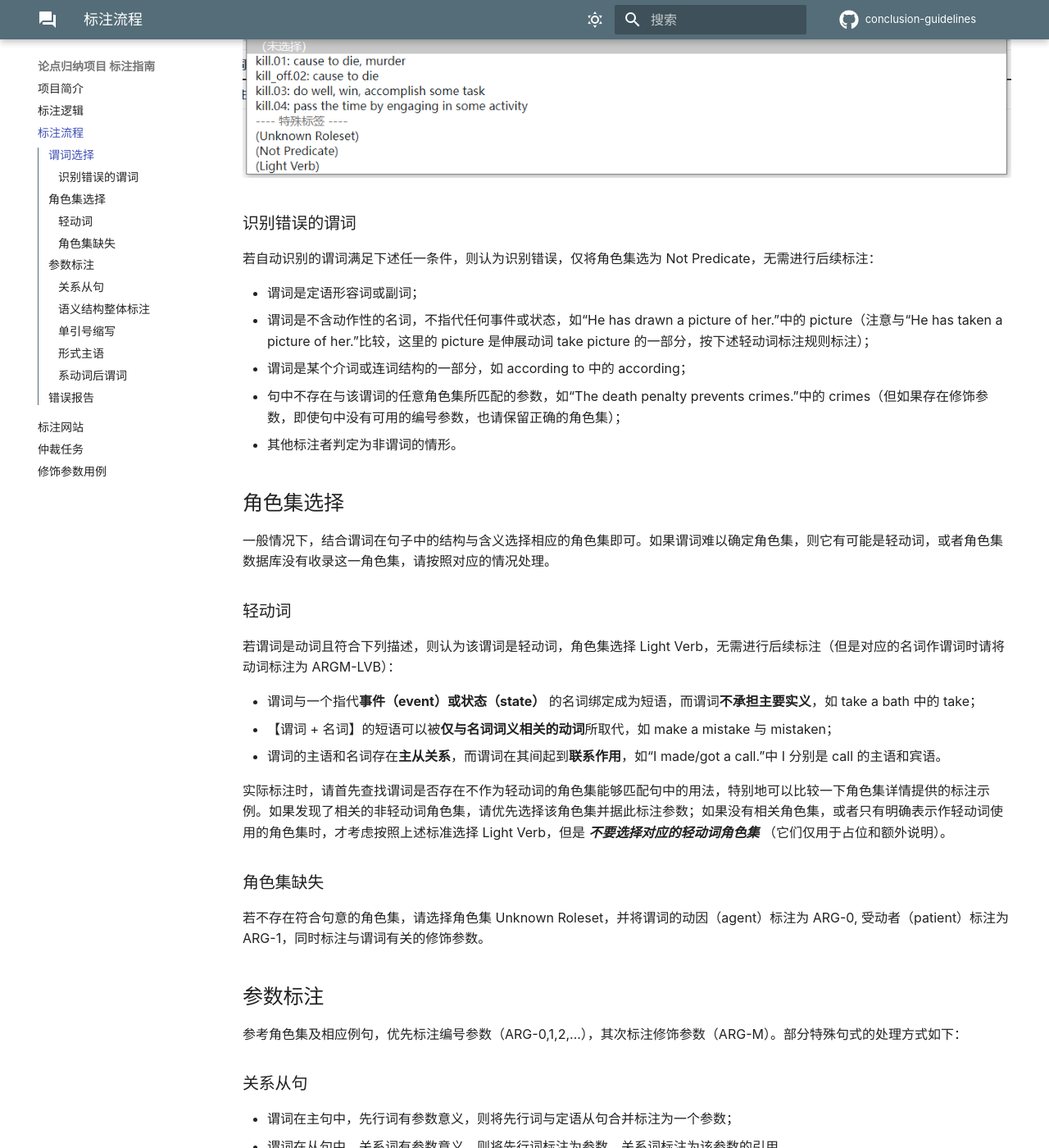
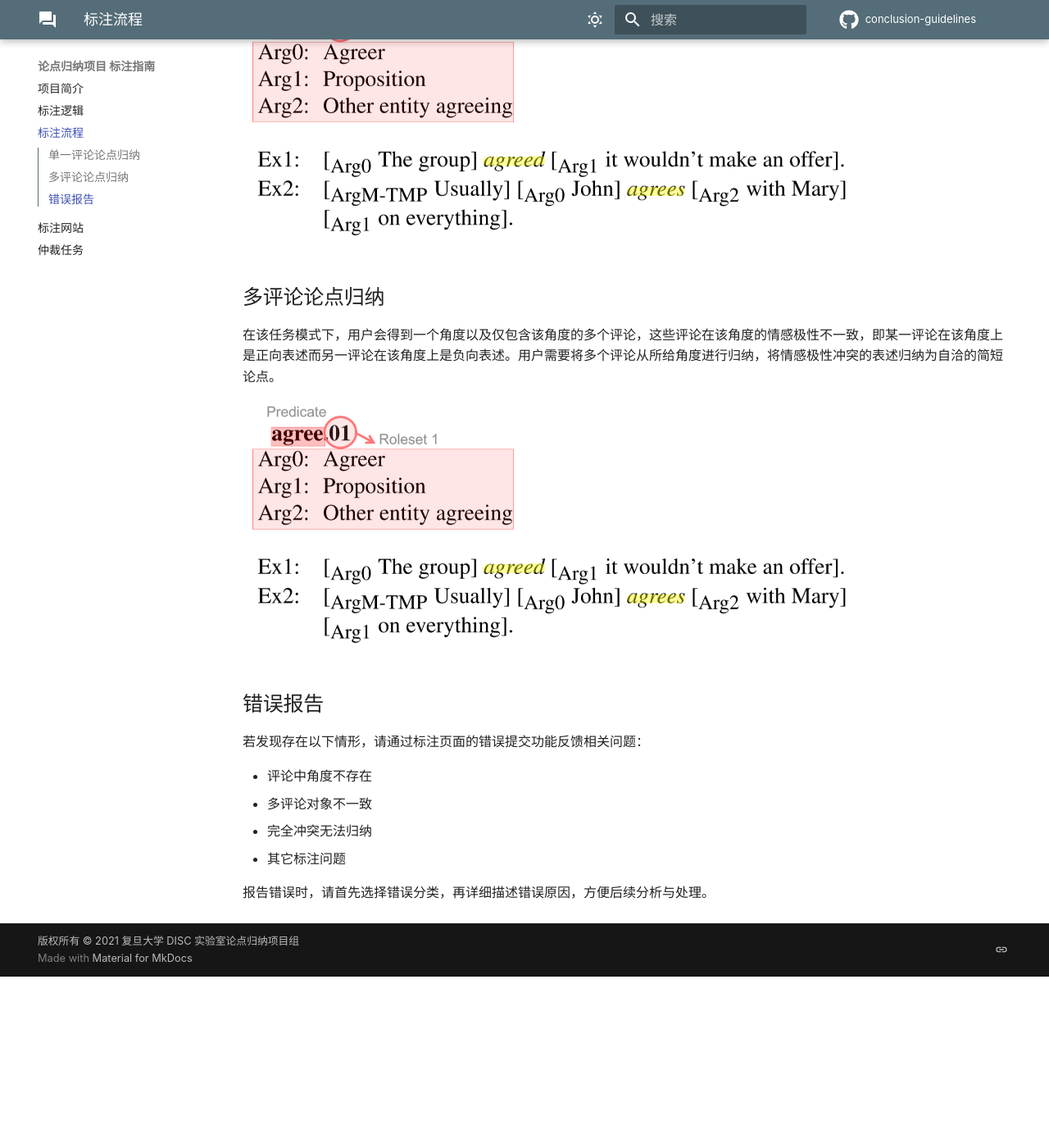
Before and after one commit to sunlibo2390/conclusion-guidelines, an MkDocs documentation site: the page built from docs/process.md, in a window 1280 px wide and 1400 px high, scrolled down 423 px. Shown: the whole window at 82% size. Built offline with MkDocs 1.6.1 and Material for MkDocs 9.7.7, drawn with Linux system fonts in a browser that asks for light colours; comment, search, counter and statistics services are not loaded; after the commit the page ends 1614 px from its top, so only the background shows below that; some of the changed text lies outside the part shown.

Commit message:
更改了标注页面

```diff
--- a/docs/modifier.md
+++ /dev/null
@@ -1,237 +0,0 @@
-# 修饰参数用例
-
-## 语义修饰参数
-
-### ARGM-COM（伴随 Comitatives）
-
-行使动作的伴随者：与谁一起完成了某项动作。
-
-=== "例句一"
-    I sang a song with my sister.
-
-    | ARG0 | REL  | ARG1   | *ARGM-COM*           |
-    | :--: | :--: | :----: | :------------------: |
-    | I    | sang | a song | ***with my sister*** |
-
-### ARGM-LOC（方位 Locatives）
-
-动作的发生地点；可为物理方位，也可为抽象位置。
-
-=== "例句一"
-    He was born in Japan.
-
-    | ARG1 | REL  | *ARGM-LOC*     |
-    | :--: | :--: | :------------: |
-    | He   | born | ***in Japan*** |
-
-=== "例句二"
-    In his ruling, Judge Curry added an additional $55 million to the commission ’s calculations.
-
-    | *ARGM-LOC*          | ARG0        | REL   | ARG1                       | ARG2                              |
-    | :-----------------: | :---------: | :---: | :------------------------: | :-------------------------------: |
-    | ***In his ruling*** | Judge Curry | added | an additional $ 55 million | to the commission ’s calculations |
-
-### ARGM-DIR（方向 Directional）
-
-动作的发生路径；当没有明确路径时，应标注为 LOC。例如，walk along the road 属方向，walk around the countryside 属方位。
-
-=== "例句一"
-    The congressman snapped back that there had been enough studies of the issue.
-
-    | ARG0            | REL     | *ARGM-DIR* | ARG1                                            |
-    | :-------------: | :-----: | :--------: | :---------------------------------------------: |
-    | The congressman | snapped | ***back*** | that there had been enough studies of the issue |
-
-### ARGM-GOL（目标 Goal）
-
-动作的目标、对象等，或实际动作的终点，一般以 for 和 to 为标志词。
-
-=== "例句一"
-    The child fed the cat for her mother.
-
-    | ARG0      | REL | ARG1    | *ARGM-GOL*           |
-    | :-------: | :-: | :-----: | :------------------: |
-    | The child | fed | the cat | ***for her mother*** |
-
-=== "例句二"
-    We publicized to the masses our determination to fight against evil.
-
-    | ARG0 | REL        | *ARGM-GOL*          | ARG1                                    |
-    | :--: | :--------: | :-----------------: | :-------------------------------------: |
-    | We   | publicized | ***to the masses*** | our determination to fight against evil |
-
-### ARGM-MNR（形式 Manner）
-
-动作是“怎样”行使的，可用以 how 开头的问句对其提问。
-
-=== "例句一"
-    Workers mechanically mixed the dry fibers in a process used to make filters.
-
-    | ARG0    | *ARGM-MNR*         | REL   | ARG1           | ARGM-LOC                          |
-    | :-----: | :----------------: | :---: | :------------: | :-------------------------------: |
-    | Workers | ***mechanically*** | mixed | the dry fibers | in a process used to make filters |
-
-### ARGM-TMP（时间 Temporal）
-
-动作与时间相关的信息，例如：
-
-- 发生时间：in 1987、last Wednesday、soon、immediately
-- 发生频率：often、always、sometimes
-- 发生顺序：first、ninth、last（注意与空间顺序区分）
-- 重复：again、repeatedly
-
-=== "例句一"
-    Four of the five surviving workers have asbestos-related diseases, including three with recently diagnosed cancer.
-
-    | *ARGM-TMP*     | REL       | ARG2   |
-    | :------------: | :-------: | :----: |
-    | ***recently*** | diagnosed | cancer |
-
-### ARGM-EXT（程度 Extent）
-
-动作导致的数量变化，主要包括：
-
-- 数值：“They raised prices **by 15 percent**.”
-- 量词：a lot、least、incredibly、extremely、really
-- 比较词：“He raised prices **more than she did**.”
-
-=== "例句一"
-    "An active 55-year-old in Boca Raton may care more about Senior Olympic games," she says.
-
-    | ARG0                                 | ARGM-MOD | REL  | *ARGM-EXT* | ARG1                       |
-    | :----------------------------------: | :------: | :--: | :--------: | :------------------------: |
-    | An active 55- year-old in Boca Raton | may      | care | ***more*** | about Senior Olympic games |
-
-### ARGM-REC（反身代词 Reciprocals）
-
-作副词时的 himself、itself、themselves、each other、own 等，通常指示句中的 ARG1 成分。
-
-=== "例句一"
-    But voters decided that if the stadium was such a good idea someone would build it himself.
-
-    | ARGM-ADV                            | ARG0    | ARGM-MOD | REL   | ARG1 | *ARGM-REC*    |
-    | :---------------------------------: | :-----: | :------: | :---: | :--: | :-----------: |
-    | if the stadium was such a good idea | someone | would    | build | it   | ***himself*** |
-
-### ARGM-PRD（次要述谓 Secondary Prediction）
-
-自身具备谓词结构的修饰语，一般修饰动词的其他参数而非动词本身。典型例子包括：
-
-- 结果体：“The boys pinched them **dead**.”“She kicked the locker lid **shut**.”
-- 描述体：“**Rosy-cheeked**, Santa came down the chimney.”
-- as 短语：“It is supplied **as security in the transaction**.”（注意与“as ... as ...”结构区分）
-
-=== "例句一"
-    This wage inflation is bleeding the NFL dry, the owners contend.
-
-    | ARG0                | REL      | ARG1    | *ARGM-PRD* |
-    | :-----------------: | :------: | :-----: | :--------: |
-    | This wage inflation | bleeding | the NFL | ***dry***  |
-
-### ARGM-PRP（动机从句 Purpose）
-
-动作的动机，典型标志有 for、to、in order to 和 so that 等。
-
-=== "例句一"
-    More than a few CEOs say the redcarpet treatment tempts them to return to a heartland city for future meetings.
-
-    | ARG1 | REL    | ARG4                | *ARGM-PRP*                |
-    | :--: | :----: | :-----------------: | :-----------------------: |
-    | them | return | to a heartland city | ***for future meetings*** |
-
-### ARGM-CAU（原因从句 Cause）
-
-动作的理由，典型标志有 because、due to 以及 why 引导的从句。若标注者无法分别参数的属性是动机还是原因，默认选择原因作为标签。
-
-=== "例句一"
-    Pro-forma balance sheets clearly show why Cray Research favored the spinoff.
-
-    | *ARGM-CAU* | ARG0          | REL     | ARG1        |
-    | :--------: | :-----------: | :-----: | :---------: |
-    | ***why***  | Cray Research | favored | the spinoff |
-
-## 语法修饰参数
-
-### ARGM-MOD（情态动词 Modal）
-
-包括 will、may、can、must、shall、might、should、could 和 would 等。例句略。
-
-### ARGM-NEG（否定词 Negation）
-
-包含 not、n't、never、no longer 以及其他表否定的句子。注意 **never** 默认标记为 NEG 而非 TMP。例句略。
-
-### ARGM-DIS（连接词 Discourse）
-
-句间其连系作用的词或词组，如 also、however、too、as well、but、and、as we've seen before、instead、on the other hand、for instance 等。注意，连接词须产生句间的连系作用，用在句子内部的连词仅能归为 ARGM-ADV。
-
-=== "例句一"
-    But for now , they ’re looking forward to their winter meeting – Boca in February.
-
-    | *ARGM-DIS* | ARGM-TMP | ARG0 | REL             | ARG1                                       |
-    | :--------: | :------: | :--: | :-------------: | :----------------------------------------: |
-    | ***But***  | for now  | they | looking forward | to their winter meeting – Boca in February |
-
-=== "例句二"
-    The notification also clarifies the requirements of the evaluation.
-
-    | ARG0             | *ARGM-DIS* | REL       | ARG1                               |
-    | :--------------: | :--------: | :-------: | :--------------------------------: |
-    | The notification | ***also*** | clarifies | the requirements of the evaluation |
-
-## 通用修饰参数
-
-### ARGM-ADV（副词 Adverbials）
-
-修饰事件、但不属于以上分类的状语成分。与 MNR 不同，MNR 修饰动作本身，而 ADV 修饰整个句子。主要类型包括：
-
-- 时间：“Treasures are just lying around, **waiting to be picked up**.”
-- 内涵：probably、possibly
-- 焦点：only、even
-- 句子作者的评价、态度、观点、行为：fortunately、really、legally、frankly speaking
-- 由 given that、despite、except for、if 等关键词引导的从句
-
-=== "例句一"
-    Happily, she sang.（表示“I am happy that she sang”。注意与表示 “She sang happily.” 的情况区分，这里 happily 标注为 ARGM-MNR）
-
-    | *ARGM-ADV*    | ARG0 | REL  |
-    | :-----------: | :--: | :--: |
-    | ***Happily*** | she  | sang |
-
-### ARGM-ADJ（形容词 Adjectival）
-
-与副词类似，但适用于名词谓词的修饰（即定语）；请不要在修饰动词谓词或形容词谓词时使用该标签。
-
-=== "例句一"
-    Investors have witnessed a drastic distortion in the market.
-
-    | *ARGM-ADJ*    | REL        | ARGM-LOC      |
-    | :-----------: | :--------: | :-----------: |
-    | ***drastic*** | distortion | in the market |
-
-## 特殊结构参数
-
-### ARGM-LVB（轻动词 Light Verb）
-
-当伸展动词（即轻动词与名词的组合）中的名词作谓词时，使用该标签标注与之匹配的轻动词。注意在轻动词作谓词时，应当为谓词选择轻动词角色集，而不是使用该标签。
-
-=== "例句一"
-    The public criticized that the government has made a cowardly decision to please international corporations.
-
-    | ARG0       | *ARGM-LVB* | ARGM-ADJ | REL      | ARG1                                 |
-    | :--------: | :--------: | :------: | :------: | :----------------------------------: |
-    | government | ***made*** | cowardly | decision | to please international corporations |
-
-### ARGM-CXN（结构词 Construction）
-
-仅针对形容词谓词使用。当形容词谓词是某个固定搭配的一部分，且该固定搭配存在不匹配上述任何一个标签的成分时，应将它们统一标注为单一搭配成分。可能的搭配包括：
-
-- 比较：“Their price is **more** expensive **than the average**.”“She came **about as** soon **as possible**.”
-- 程度：“It is **too** late **to recover**.”“We are tough **enough to beat everybody**.”
-- 同步递进：“**The better the system is**, **the more** complicated it should be.”
-
-=== "例句一"
-    The workers are not united enough to give powerful reactions against the new policy.
-
-    | ARG0        | ARGM-NEG | REL    | *ARGM-CXN*                                                     |
-    | :---------: | :------: | :-----:| :------------------------------------------------------------: |
-    | the workers | not      | united | ***enough to give powerful reactions against the new policy*** |
--- a/docs/process.md
+++ b/docs/process.md
@@ -1,80 +1,28 @@
 # 标注流程
 
-人工参数标注任务包括谓词选择、角色集选择和参数标注三阶段。其中，参数标注必须与选择的角色集相对应。标注者需注册登陆标注网页 方可进行标注。下面对三个标注阶段进行详细说明。
+论点归纳标注任务指将给定的一个或多个评论从特定角度归纳为一句话。标注者需注册登录标注网页方可进行标注。本项目将标注任务分为两种模式：单一评论论点归纳和多评论论点归纳。
 
-## 谓词选择
+## 单一评论论点归纳
 
-正常情况下，谓词为单词，由后端自动识别，并自动标注为 REL（Relation）标签。少数情况下，谓词为词组（介词短语/复合单词拆分），标注者需要在自动识别结果的基础上，参考角色集选项，对谓词词组进行补充标注。
+在该任务模式下，用户会得到一条评论以及该评论所涉及的若干个角度。该评论在这些角度上的情感极性不一致，即评论可能在其中一个角度上是正向表述，而在另一个角度上是负面表述。用户需要将该评论从给定角度进行归纳，将情感极性冲突的表述归纳为自洽的简短论点。
 
-例如，kill 的第二个角色集实际对应的谓词为 kill off，标注者如果选择了该角色集，须将句中的 kill 和 off 两个单词合并标注为 REL。
+<img src="../img/标注示例.png" alt="标注示例" width="80%"/>
 
-<img src="../img/谓词词组.png" alt="谓词词组" width="100%"/>
+## 多评论论点归纳
 
-### 识别错误的谓词
+在该任务模式下，用户会得到一个角度以及仅包含该角度的多个评论，这些评论在该角度的情感极性不一致，即某一评论在该角度上是正向表述而另一评论在该角度上是负向表述。用户需要将多个评论从所给角度进行归纳，将情感极性冲突的表述归纳为自洽的简短论点。
 
-若自动识别的谓词满足下述任一条件，则认为识别错误，仅将角色集选为 Not Predicate，无需进行后续标注：
+<img src="../img/标注示例.png" alt="标注示例" width="80%"/>
 
-- 谓词是定语形容词或副词；
-- 谓词是不含动作性的名词，不指代任何事件或状态，如“He has drawn a picture of her.”中的 picture（注意与“He has taken a picture of her.”比较，这里的 picture 是伸展动词 take picture 的一部分，按下述轻动词标注规则标注）；
-- 谓词是某个介词或连词结构的一部分，如 according to 中的 according；
-- 句中不存在与该谓词的任意角色集所匹配的参数，如“The death penalty prevents crimes.”中的 crimes（但如果存在修饰参数，即使句中没有可用的编号参数，也请保留正确的角色集）；
-- 其他标注者判定为非谓词的情形。
 
-## 角色集选择
-
-一般情况下，结合谓词在句子中的结构与含义选择相应的角色集即可。如果谓词难以确定角色集，则它有可能是轻动词，或者角色集数据库没有收录这一角色集，请按照对应的情况处理。
-
-### 轻动词
-
-若谓词是动词且符合下列描述，则认为该谓词是轻动词，角色集选择 Light Verb，无需进行后续标注（但是对应的名词作谓词时请将动词标注为 ARGM-LVB）：
-
-- 谓词与一个指代**事件（event）或状态（state）** 的名词绑定成为短语，而谓词**不承担主要实义**，如 take a bath 中的 take；
-- 【谓词 + 名词】的短语可以被**仅与名词词义相关的动词**所取代，如 make a mistake 与 mistaken；
-- 谓词的主语和名词存在**主从关系**，而谓词在其间起到**联系作用**，如“I made/got a call.”中 I 分别是 call 的主语和宾语。
-
-实际标注时，请首先查找谓词是否存在不作为轻动词的角色集能够匹配句中的用法，特别地可以比较一下角色集详情提供的标注示例。如果发现了相关的非轻动词角色集，请优先选择该角色集并据此标注参数；如果没有相关角色集，或者只有明确表示作轻动词使用的角色集时，才考虑按照上述标准选择 Light Verb，但是 ***不要选择对应的轻动词角色集*** （它们仅用于占位和额外说明）。
-
-### 角色集缺失
-
-若不存在符合句意的角色集，请选择角色集 Unknown Roleset，并将谓词的动因（agent）标注为 ARG-0, 受动者（patient）标注为 ARG-1，同时标注与谓词有关的修饰参数。
-
-## 参数标注
-
-参考角色集及相应例句，优先标注编号参数（ARG-0,1,2,...），其次标注修饰参数（ARG-M）。部分特殊句式的处理方式如下：
-
-### 关系从句
-
-- 谓词在主句中，先行词有参数意义，则将先行词与定语从句合并标注为一个参数；
-- 谓词在从句中，关系词有参数意义，则将先行词标注为参数，关系词标注为该参数的引用。
-
-### 语义结构整体标注
-
-- 介宾结构和 to do 不定式作为整体进行标注；
-- 冠词和随后的名词作为整体进行标注。
-
-### 单引号缩写
-
-默认以单引号为界拆分缩写结构为两个单词，需分辨如下情景进行标注：
-
-- 否定缩写，如 shouldn't 中的 should 和 n't，分别标注；
-- 所有格缩写，如 people's 中的 people 和 's，同时选中、合并标注。
-
-### 形式主语
-
-作为形式主语的 it（如在“It is clear that I'm unclear.”中）无须标注。
-
-### 系动词后谓词
-
-如果存在修饰系动词的否定词与情态动词，则当系动词引导形容词谓词时（如“It is not successful.”）这些否定词与情态动词也视为修饰形容词谓词，但当系动词引导名词谓词时（如“It is not a success.”）否定词与情态动词不修饰名词谓词。
 
 ## 错误报告
 
 若发现存在以下情形，请通过标注页面的错误提交功能反馈相关问题：
 
-- 自动分词错误；
-- 谓词未被识别；
-- 无合适角色集；
-- 参数类型缺失；
-- 其它标注问题。
+- 评论中角度不存在
+- 多评论对象不一致
+- 完全冲突无法归纳
+- 其它标注问题
 
 报告错误时，请首先选择错误分类，再详细描述错误原因，方便后续分析与处理。
--- a/mkdocs.yml
+++ b/mkdocs.yml
@@ -8,7 +8,6 @@
   - process.md
   - website.md
   - adjudicate.md
-  - modifier.md
 theme:
   name: material
   language: zh
```
Also changed, not shown: docs/adjudicate.md (+1 -1 lines), docs/img/单一评论论点归纳.png (added), docs/img/多评论论点归纳.png (added).
